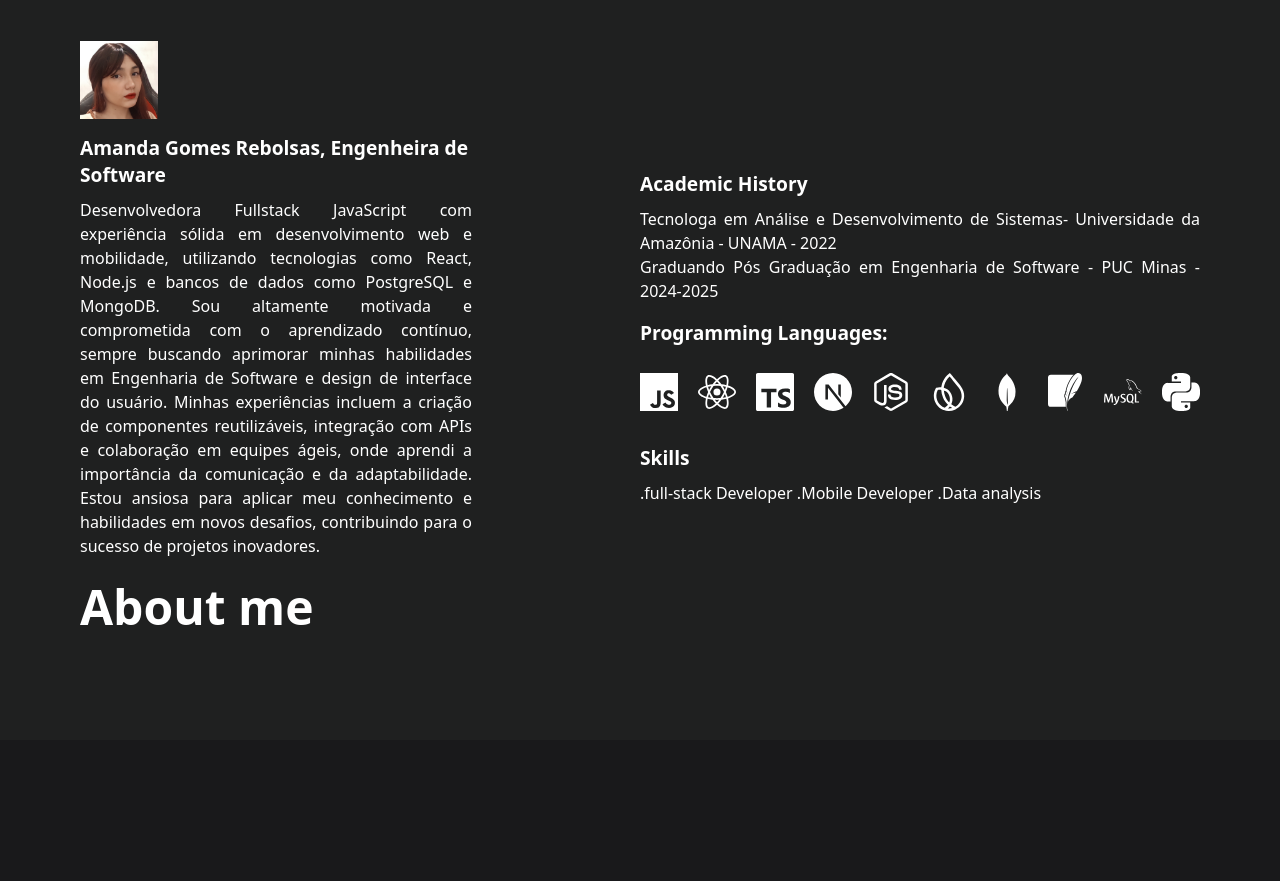
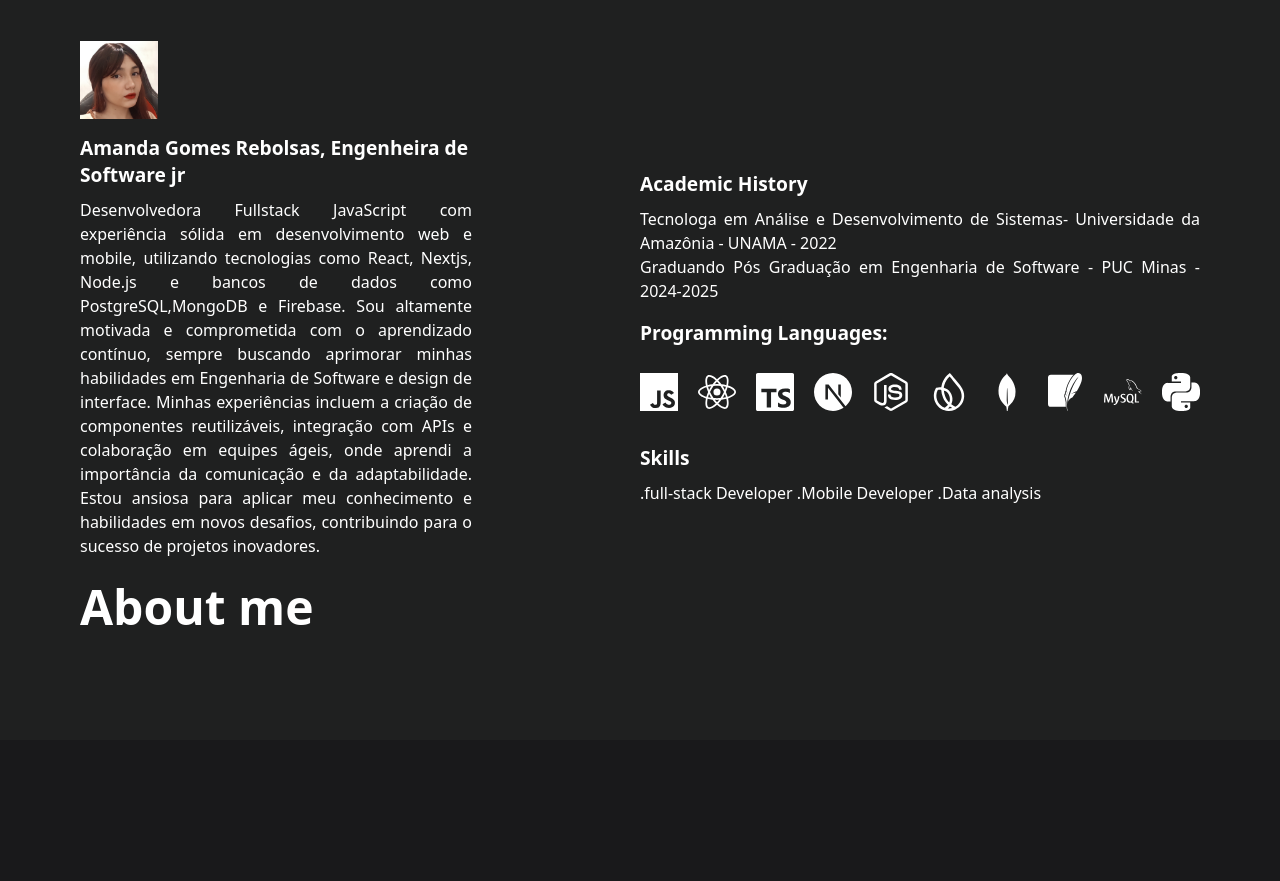
Before and after one commit to Mandiegr/portfolio-mandie, a React (Vite) app: page / in a window 1280 px wide. Shown: the part 860-1741 px from the top of the page. Built offline with nearby package versions, Linux system fonts and the light colour scheme; a web font is replaced by a local one.

Commit message:
chore: update text content in About component

```diff
--- a/src/components/About.jsx
+++ b/src/components/About.jsx
@@ -20,12 +20,12 @@ const About = () => {
     <AboutContainer>
       <ContainerRight>
         <AboutImage src={mandie} alt="About me" />
-        <Title>Amanda Gomes Rebolsas, Engenheira de Software</Title>
+        <Title>Amanda Gomes Rebolsas, Engenheira de Software jr</Title>
         <AboutText>
-        Desenvolvedora Fullstack JavaScript com experiência sólida em desenvolvimento web e mobilidade,
-         utilizando tecnologias como React, Node.js e bancos de dados como PostgreSQL e MongoDB.
+        Desenvolvedora Fullstack JavaScript com experiência sólida em desenvolvimento web e mobile,
+         utilizando tecnologias como React, Nextjs, Node.js e bancos de dados como PostgreSQL,MongoDB e Firebase.
          Sou altamente motivada e comprometida com o aprendizado contínuo, sempre buscando aprimorar minhas
-          habilidades em Engenharia de Software e design de interface do usuário.
+          habilidades em Engenharia de Software e design de interface.
           Minhas experiências incluem a criação de componentes reutilizáveis, integração com APIs e colaboração em equipes ágeis,
            onde aprendi a importância da comunicação e da adaptabilidade. Estou ansiosa para aplicar meu conhecimento e habilidades
             em novos desafios, contribuindo para o sucesso de projetos inovadores.
```
